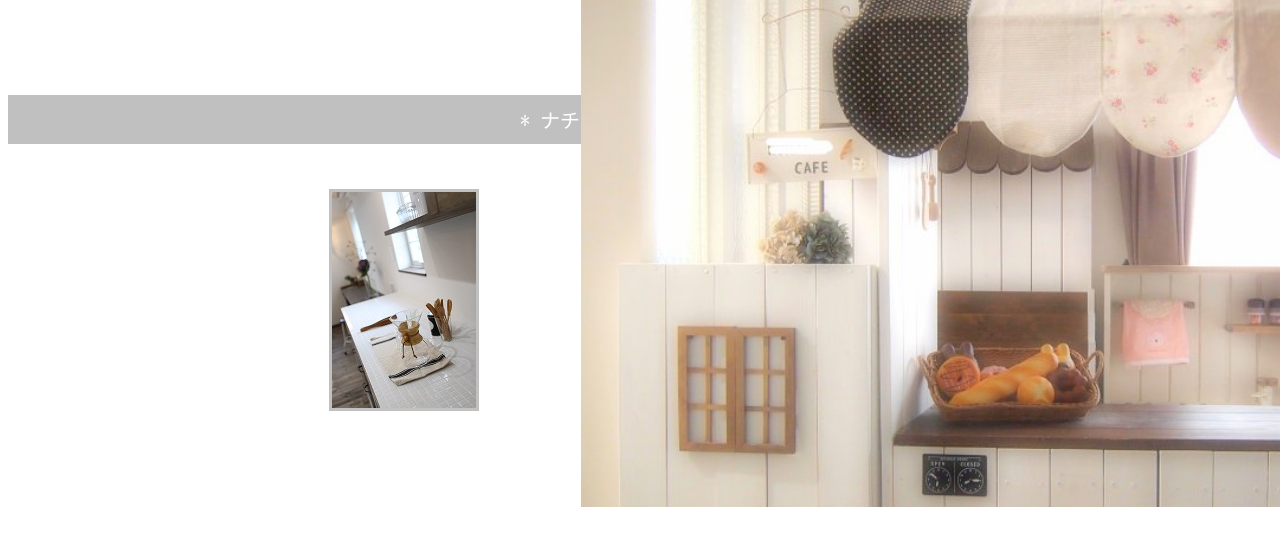
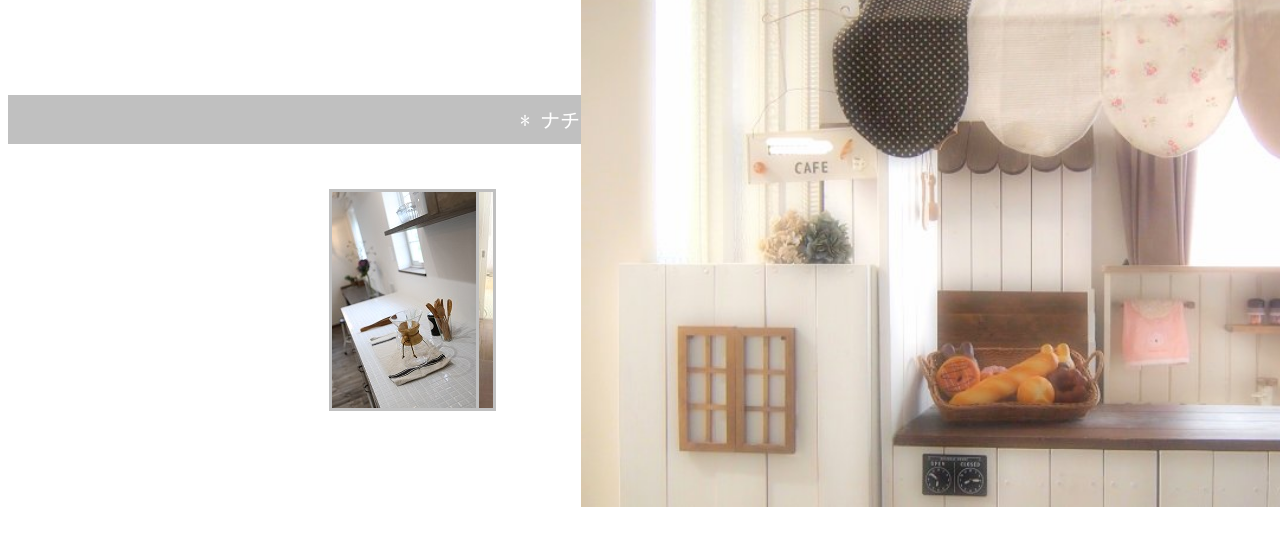
Before and after one commit to TKAK-N/TKAK-N.github.io, a plain HTML site: page index.html in a window 1280 px wide. Shown: the part 153-698 px from the top of the page. Drawn offline with Linux system fonts and the light colour scheme.

Commit message:
Update index.html

```diff
--- a/index.html
+++ b/index.html
@@ -27,7 +27,7 @@
     <div class="contents">
         <div class="contents-item">
           <p>
-            <img src="diy.JPG">DIY</p>
+            <img src="bookstand.JPG">DIY</p>
         </div>
         <div class="contents-item">
           <p><img src="garden.JPG">GARDEN</p>
```
